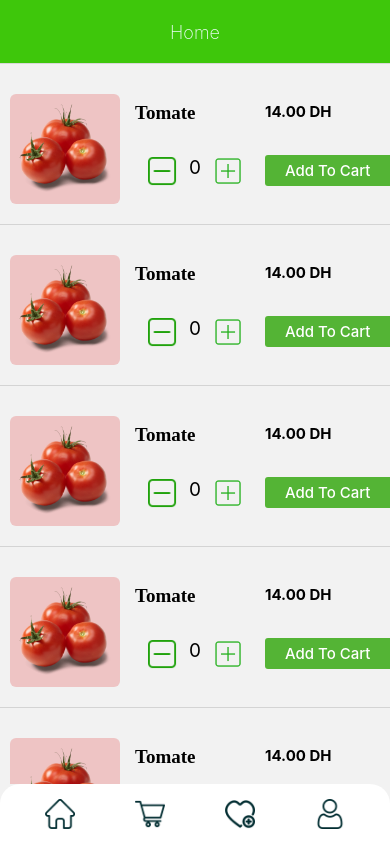
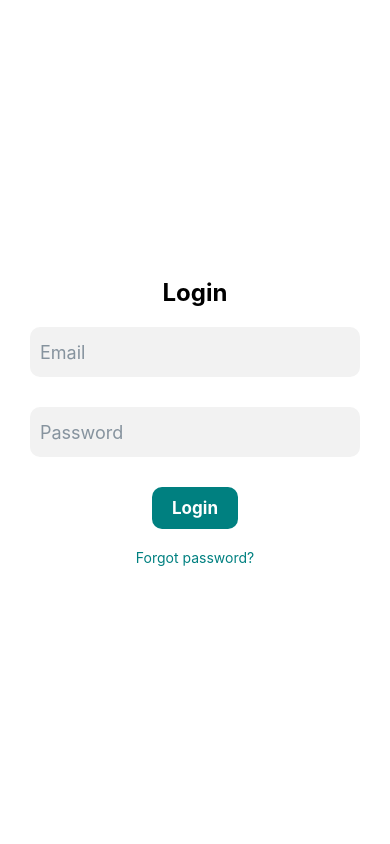
Before and after one commit to zaiad/grocery-app-v3, a React Native app in the folder mobile/: screen /Login in a window 390 px wide. Built offline with nearby package versions, Linux system fonts and the light colour scheme.

Commit message:
login function

```diff
--- a/mobile/App.js
+++ b/mobile/App.js
@@ -7,14 +7,15 @@ import CartScreen from './src/screens/CartScreen';
 import WishListScreen from './src/screens/WishListScreen';
 import ProfileScreen from './src/screens/ProfileScreen';
 import CheckoutScreen from './src/screens/CheckoutScreen';
+import LoginScreen from './src/screens/LoginScreen';
 
 const Stack = createNativeStackNavigator();
 
 export default function App() {
   return (
     <NavigationContainer>
-      <Stack.Navigator screenOptions={styles.header} initialRouteName="Home">
-        <Stack.Screen name="Home" component={HomeScreen} />
+      <Stack.Navigator screenOptions={styles.header} initialRouteName="Login">
+        <Stack.Screen name="HomeScreen" component={HomeScreen} />
         <Stack.Screen
           name="Cart"
           component={CartScreen}
@@ -27,12 +28,15 @@ export default function App() {
         />
         <Stack.Screen name="Profile" component={ProfileScreen} />
         <Stack.Screen name="Checkout" component={CheckoutScreen} />
+        <Stack.Screen name="Login" component={LoginScreen} />
       </Stack.Navigator>
     </NavigationContainer>
   );
 }
 const styles = StyleSheet.create({
   header: {
+    headerShown: false,
+
     headerTitleStyle: {alignSelf: 'center', fontWeight: '200'},
     headerTitleAlign: 'center',
     headerStyle: {
--- a/mobile/package.json
+++ b/mobile/package.json
@@ -14,11 +14,14 @@
     "@react-navigation/native-stack": "^6.9.8",
     "@reduxjs/toolkit": "^1.9.2",
     "axios": "^1.3.2",
+    "dotenv": "^16.0.3",
     "native-base": "^3.4.25",
     "react": "18.2.0",
     "react-native": "^0.71.1",
     "react-native-counter-input": "^1.0.0",
     "react-native-dashed-line": "^1.1.0",
+    "react-native-element": "^1.2.1",
+    "react-native-elements": "^3.4.3",
     "react-native-safe-area-context": "^3.3.2",
     "react-native-screens": "^3.19.0",
     "react-native-svg": "^12.1.1",
--- a/mobile/src/screens/LoginScreen.js
+++ b/mobile/src/screens/LoginScreen.js
@@ -0,0 +1,108 @@
+import axios from 'axios';
+import React, {useState} from 'react';
+import {View, Text, TextInput, TouchableOpacity} from 'react-native';
+import {Button, Input} from 'react-native-elements';
+import dotenv from 'dotenv';
+dotenv.config();
+
+// Now you can access your environment variables like so:
+
+const LoginScreen = ({navigation}) => {
+  const IP = process.env.IP;
+
+  const [email, setEmail] = useState('');
+  const [password, setPassword] = useState('');
+
+  const handleLogin = async () => {
+    try {
+      const response = await axios.post(`http://${IP}:1337/api/login`, {
+        email: email,
+        password: password,
+      });
+
+      if (response.status === 200) {
+
+        navigation.navigate('HomeScreen');
+      }
+    } catch (error) {
+      console.error(error);
+    }
+  };
+
+  return (
+    <View style={styles.container}>
+      <Text style={styles.title}>Login</Text>
+      <Input
+        placeholder="Email"
+        value={email}
+        onChangeText={setEmail}
+        inputContainerStyle={styles.inputContainer}
+        inputStyle={styles.input}
+      />
+      <Input
+        placeholder="Password"
+        value={password}
+        onChangeText={setPassword}
+        secureTextEntry
+        autoCapitalize="none"
+        inputContainerStyle={styles.inputContainer}
+        inputStyle={styles.input}
+      />
+      <Button
+        title="Login"
+        onPress={handleLogin}
+        buttonStyle={styles.button}
+        titleStyle={styles.buttonTitle}
+      />
+      <TouchableOpacity style={styles.forgotPassword}>
+        <Text style={styles.forgotPasswordText}>Forgot password?</Text>
+      </TouchableOpacity>
+    </View>
+  );
+};
+
+const styles = {
+  container: {
+    flex: 1,
+    backgroundColor: '#fff',
+    alignItems: 'center',
+    justifyContent: 'center',
+    padding: 20,
+  },
+  title: {
+    fontSize: 24,
+    fontWeight: 'bold',
+    marginBottom: 20,
+  },
+  inputContainer: {
+    borderBottomWidth: 0,
+    backgroundColor: '#f2f2f2',
+    borderRadius: 10,
+    marginBottom: 20,
+    paddingVertical: 5,
+    paddingHorizontal: 10,
+  },
+  input: {
+    color: '#000',
+  },
+  button: {
+    backgroundColor: '#008080',
+    borderRadius: 10,
+    paddingVertical: 10,
+    paddingHorizontal: 20,
+    marginBottom: 20,
+  },
+  buttonTitle: {
+    fontWeight: 'bold',
+    fontSize: 17,
+  },
+  forgotPassword: {
+    alignItems: 'center',
+    justifyContent: 'center',
+  },
+  forgotPasswordText: {
+    color: '#008080',
+  },
+};
+
+export default LoginScreen;
```
Also changed, not shown: 3 other files (tests, documents, lock files or other folders).
